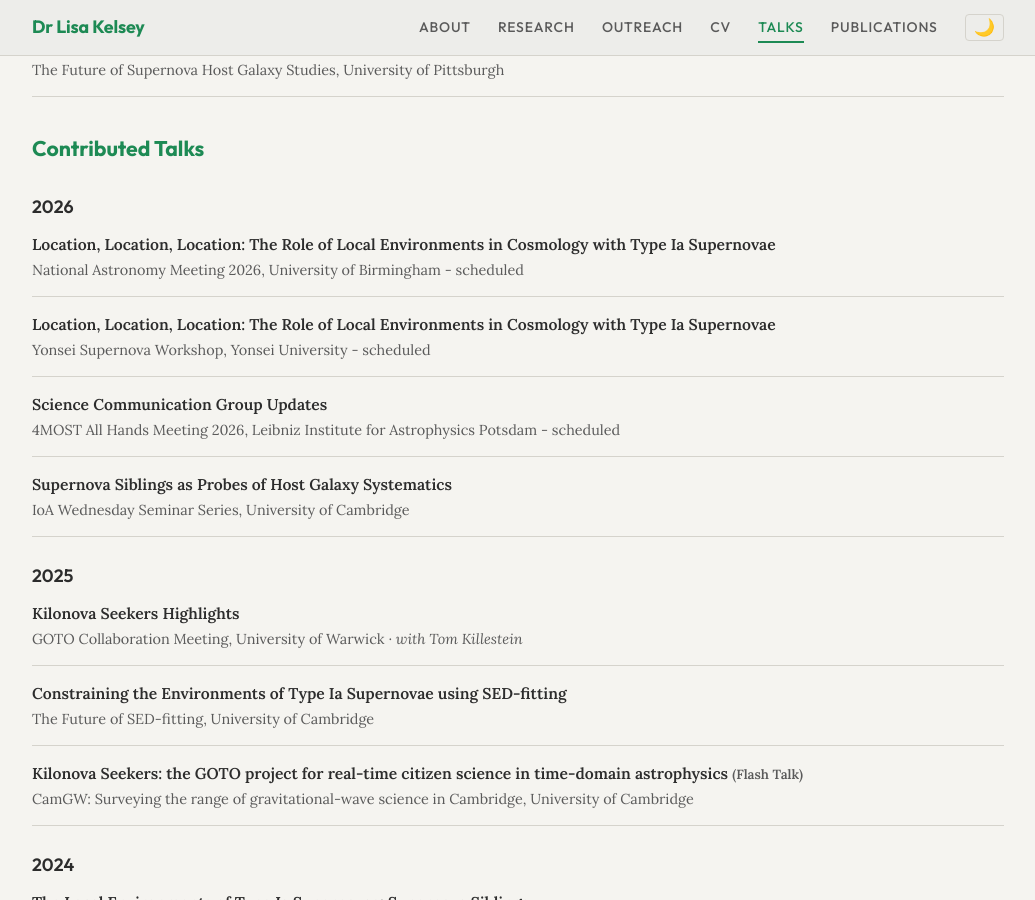
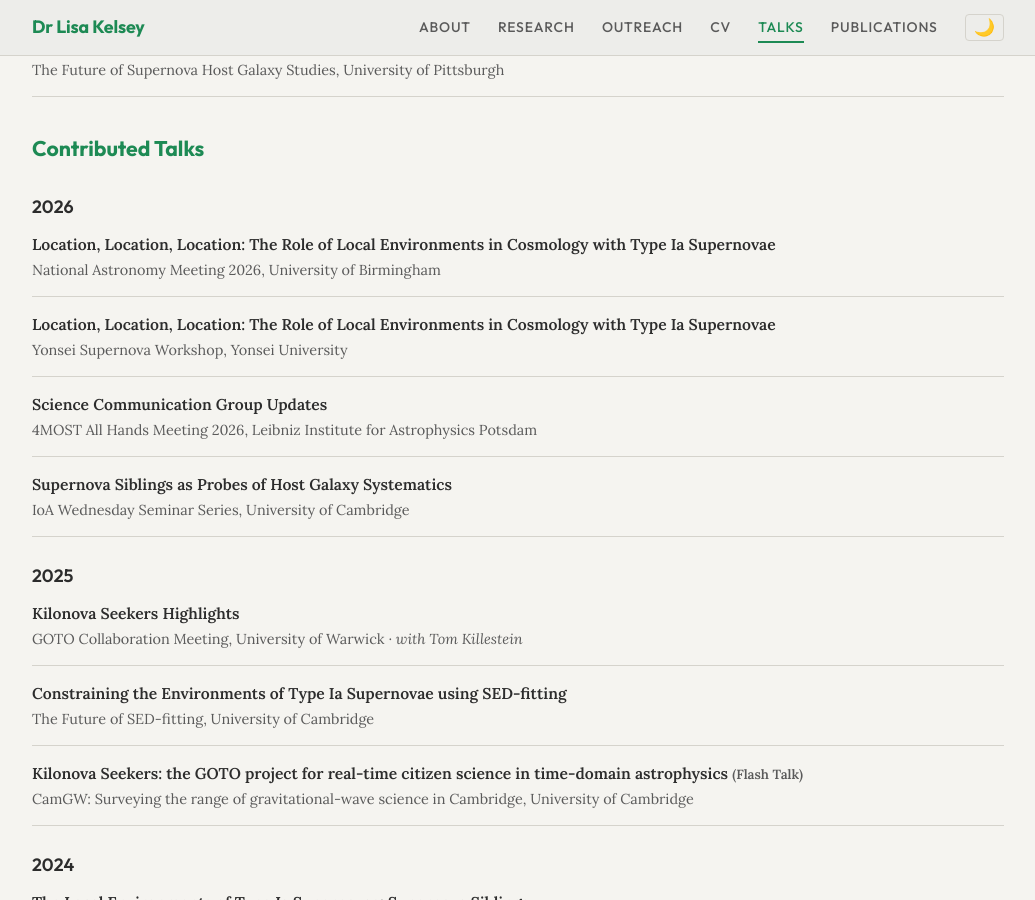
Before and after one commit to LKelsey/LKelsey.github.io, a Jekyll site: the page built from talks.md, in a window 1280 px wide and 900 px high, scrolled down 1586 px. Shown: the whole window, without its empty margins (122-1157 px from the left). Built offline with Jekyll 4.4.1, drawn with Linux system fonts in a browser that asks for light colours.

Commit message:
Update venue descriptions in conference talks
Removed ' - scheduled' from venue descriptions for clarity.

```diff
--- a/_data/conference_talks.yml
+++ b/_data/conference_talks.yml
@@ -79,17 +79,17 @@ invited:
 
 contributed:
   - title: "Location, Location, Location: The Role of Local Environments in Cosmology with Type Ia Supernovae"
-    venue: National Astronomy Meeting 2026, University of Birmingham - scheduled
+    venue: National Astronomy Meeting 2026, University of Birmingham
     date: 2026-07-20
     year: 2026
 
   - title: "Location, Location, Location: The Role of Local Environments in Cosmology with Type Ia Supernovae"
-    venue: Yonsei Supernova Workshop, Yonsei University - scheduled
+    venue: Yonsei Supernova Workshop, Yonsei University
     date: 2026-06-24
     year: 2026
 
   - title: "Science Communication Group Updates"
-    venue: 4MOST All Hands Meeting 2026, Leibniz Institute for Astrophysics Potsdam - scheduled
+    venue: 4MOST All Hands Meeting 2026, Leibniz Institute for Astrophysics Potsdam
     date: 2026-06-03
     year: 2026
 
```
